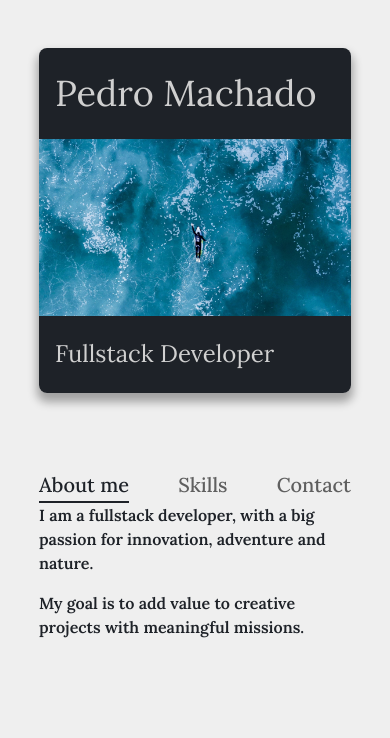
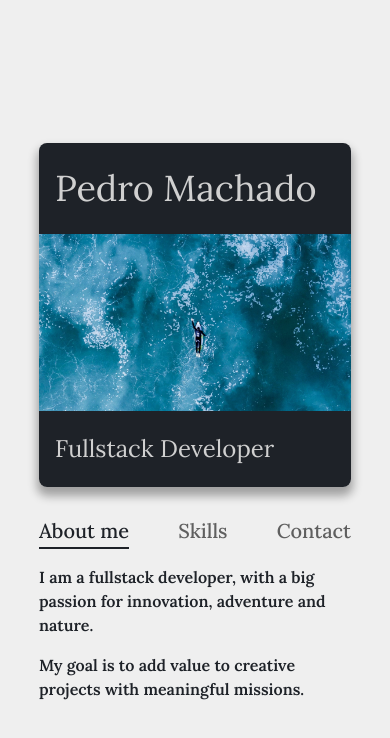
Before and after one commit to Pedro-Mac/pedro-machado, a React (Create React App) app: page / in a window 390 px wide. Shown: the top 738 px of the page. Built offline with nearby package versions, Linux system fonts and the light colour scheme.

Commit message:
center in phone

```diff
--- a/src/App.scss
+++ b/src/App.scss
@@ -1,10 +1,9 @@
 .App {
-  font-family: "Lora", sans-serif;
+  font-family: 'Lora', sans-serif;
   width: 80%;
   margin: 0 auto;
 
   .Header {
-    margin: 3rem 0 0 0;
     box-shadow: 0 7px 10px 2px rgba(0, 0, 0, 0.33);
     border-radius: 8px;
     overflow: hidden;
@@ -38,13 +37,25 @@
 
   .Info-Container {
     color: #1e2228;
-    margin-top: 5rem;
+    margin-top: 2rem;
 
     div {
       display: flex;
       justify-content: space-between;
+
+      // .Tab-Container {
+      //   h3 {
+      //     font-size: 1rem;
+      //   }
+      // }
+
+      p,
+      a {
+        margin-top: 1rem;
+        margin-bottom: 0;
+      }
     }
   }
 }
 
-@import "./AppMedia";
+@import './AppMedia';
--- a/src/_AppMedia.scss
+++ b/src/_AppMedia.scss
@@ -53,9 +53,9 @@
 
 @media (min-width: 1025px) {
   .App {
-    margin-top: 3rem;
+    margin-top: 0;
     width: 80%;
-    max-width: 55rem;
+    max-width: 60rem;
     display: grid;
     grid-template-columns: repeat(12, 1fr);
     grid-template-rows: repeat(2, 50%);
--- a/src/index.scss
+++ b/src/index.scss
@@ -1,4 +1,4 @@
-@import url("https://fonts.googleapis.com/css2?family=Lora:ital,wght@0,400;0,500;0,562;0,600;0,700;1,400;1,500;1,562;1,600;1,700&display=swap");
+@import url('https://fonts.googleapis.com/css2?family=Lora:ital,wght@0,400;0,500;0,562;0,600;0,700;1,400;1,500;1,562;1,600;1,700&display=swap');
 
 html {
   height: 100%;
@@ -7,18 +7,21 @@ html {
 
 body {
   margin: 0;
-  font-family: "Courier New", Courier, monospace;
+  font-family: 'Courier New', Courier, monospace;
   -webkit-font-smoothing: antialiased;
   -moz-osx-font-smoothing: grayscale;
   width: 100%;
-  // height: 100%;
+  height: 100%;
 
   #root {
     width: 100%;
+    height: 100%;
+    display: flex;
+    align-items: center;
     background-color: #efefef;
   }
 }
 
 code {
-  font-family: "Courier New", Courier, monospace;
+  font-family: 'Courier New', Courier, monospace;
 }
```
